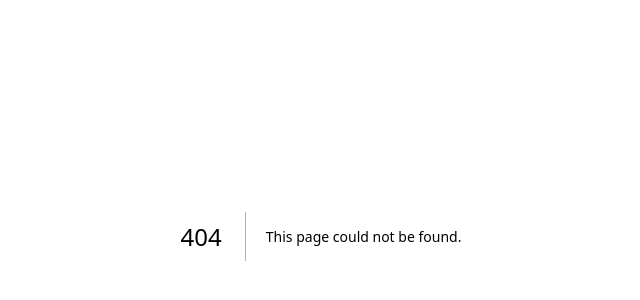
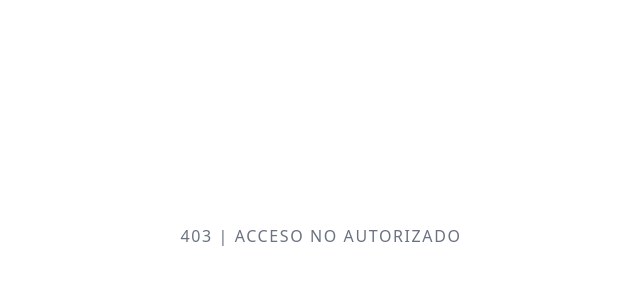
Before and after one commit to MiroslavSapunar/SIGBAS-SYSTEM, a Next.js app in the folder web/: page /403 in a window 1280 px wide. Before the commit this address had no page. Shown: the part 164-464 px from the top of the page, without its empty margins (319-959 px from the left). Built offline with nearby package versions, Linux system fonts and the light colour scheme.

Commit message:
403 page

```diff
--- /dev/null
+++ b/web/src/pages/403.tsx
@@ -0,0 +1,18 @@
+import Head from "next/head";
+const Custom403 = () => {
+    return (
+        <>
+            <Head>
+                <title>403 - Acceso no autorizado</title>
+            </Head>
+            <div className="grid h-screen px-4 bg-white place-content-center dark:bg-gray-900">
+                <h1 className="tracking-widest text-gray-500 uppercase dark:text-gray-400">
+                    403 | Acceso no Autorizado
+                </h1>
+            </div>
+
+        </>
+
+    );
+};
+export default Custom403;
```
